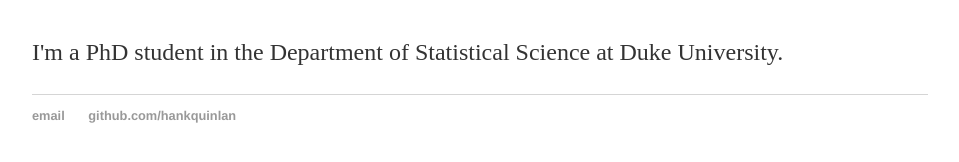
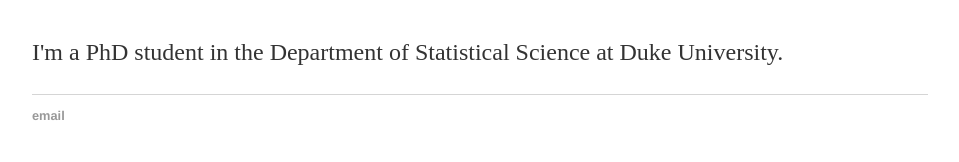
Before and after one commit to michaeljauch/michaeljauch.github.io, a Jekyll site: the page built from index.html, in a window 1280 px wide. Shown: the part 161-323 px from the top of the page, without its empty margins (160-1119 px from the left). Built offline with Jekyll 4.4.1, drawn with Linux system fonts in a browser that asks for light colours; part of the change alters nothing that is shown.

Commit message:
Update default.html

```diff
--- a/_layouts/default.html
+++ b/_layouts/default.html
@@ -21,8 +21,8 @@
 			</div><!-- /.container -->
 			<footer>
 	    		<ul>
-	        		<li><a href="mailto:hankquinlanhub@gmail.com">email</a></li>
-	        		<li><a href="https://github.com/hankquinlan">github.com/hankquinlan</a></li>
+	        		<li><a href="mailto:michael.jauch@duke.edu">email</a></li>
+	        		<!-- <li><a href="https://github.com/hankquinlan">github.com/hankquinlan</a></li> -->
 				</ul>
 			</footer>
 		</body>
```
